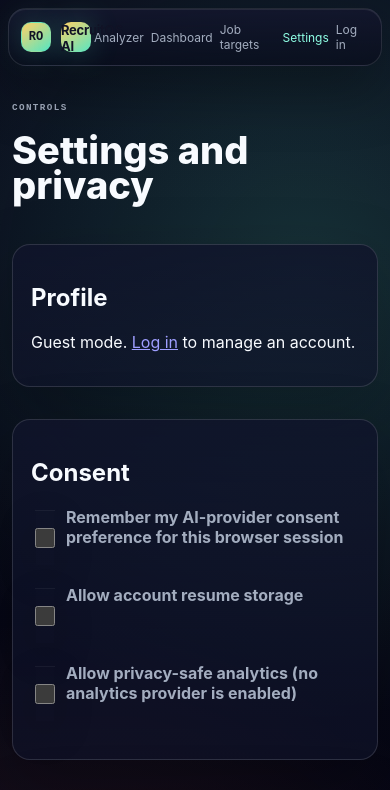
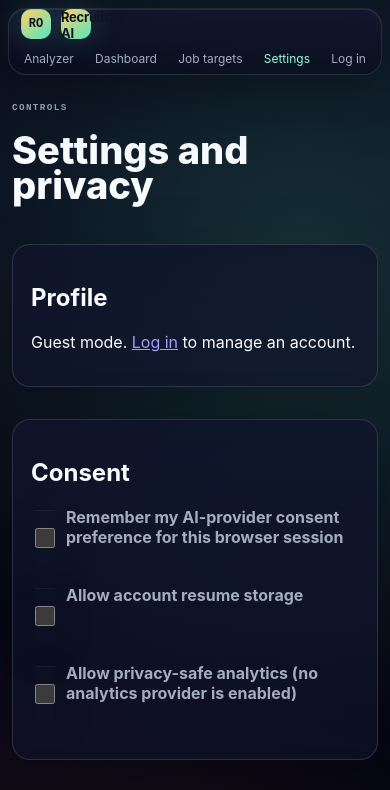
Before and after one commit to amansharma-it5/resume-fit-checker, a React (Vite) app: page /settings in a window 390 px wide. Shown: the top 790 px of the page. Built offline with nearby package versions, Linux system fonts and the light colour scheme; no server answers.

Commit message:
Contain truthful branding at mobile widths

```diff
--- a/src/styles/app.css
+++ b/src/styles/app.css
@@ -79,6 +79,9 @@
   grid-template-columns: minmax(0, 0.85fr) minmax(420px, 1.15fr);
   align-items: center;
   min-height: 620px;
+}
+.hero-copy {
+  min-width: 0;
 }
 .hero-copy h1 {
   margin: 8px 0 16px;
@@ -577,6 +580,14 @@
   }
 }
 @media (max-width: 520px) {
+  .topbar {
+    flex-wrap: wrap;
+    gap: 4px;
+  }
+  .topbar nav {
+    width: 100%;
+    justify-content: space-between;
+  }
   main {
     width: calc(100vw - 24px);
   }
@@ -591,8 +602,14 @@
     padding-inline: 3px;
     font-size: 12px;
   }
+  .topbar .availability-label {
+    min-height: 0;
+    padding: 3px 4px;
+    font-size: 10px;
+  }
   .hero-copy h1 {
-    font-size: 56px;
+    font-size: clamp(42px, 13vw, 56px);
+    overflow-wrap: anywhere;
   }
   .lab-stage {
     width: calc(100% - 56px);
```
